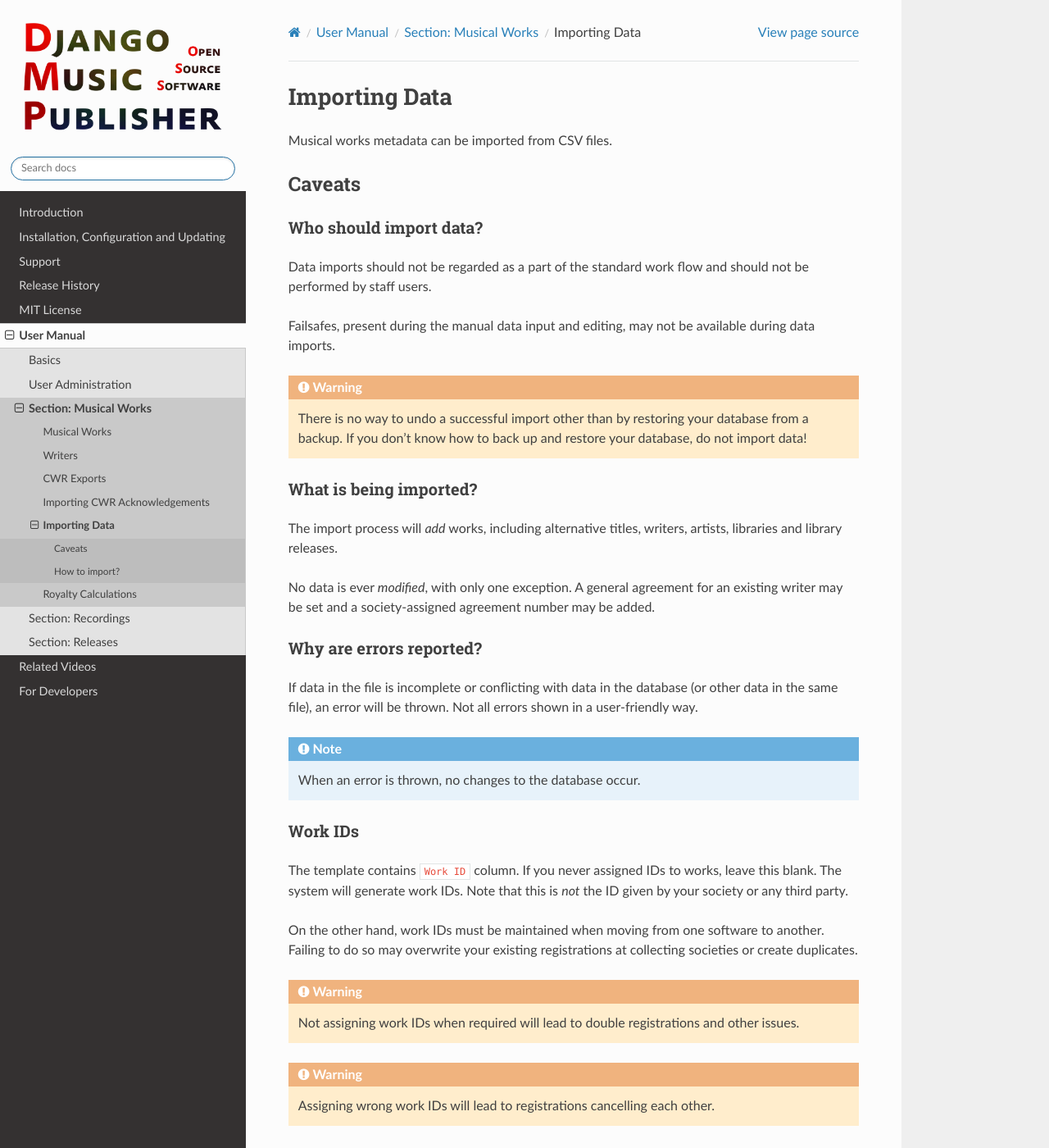
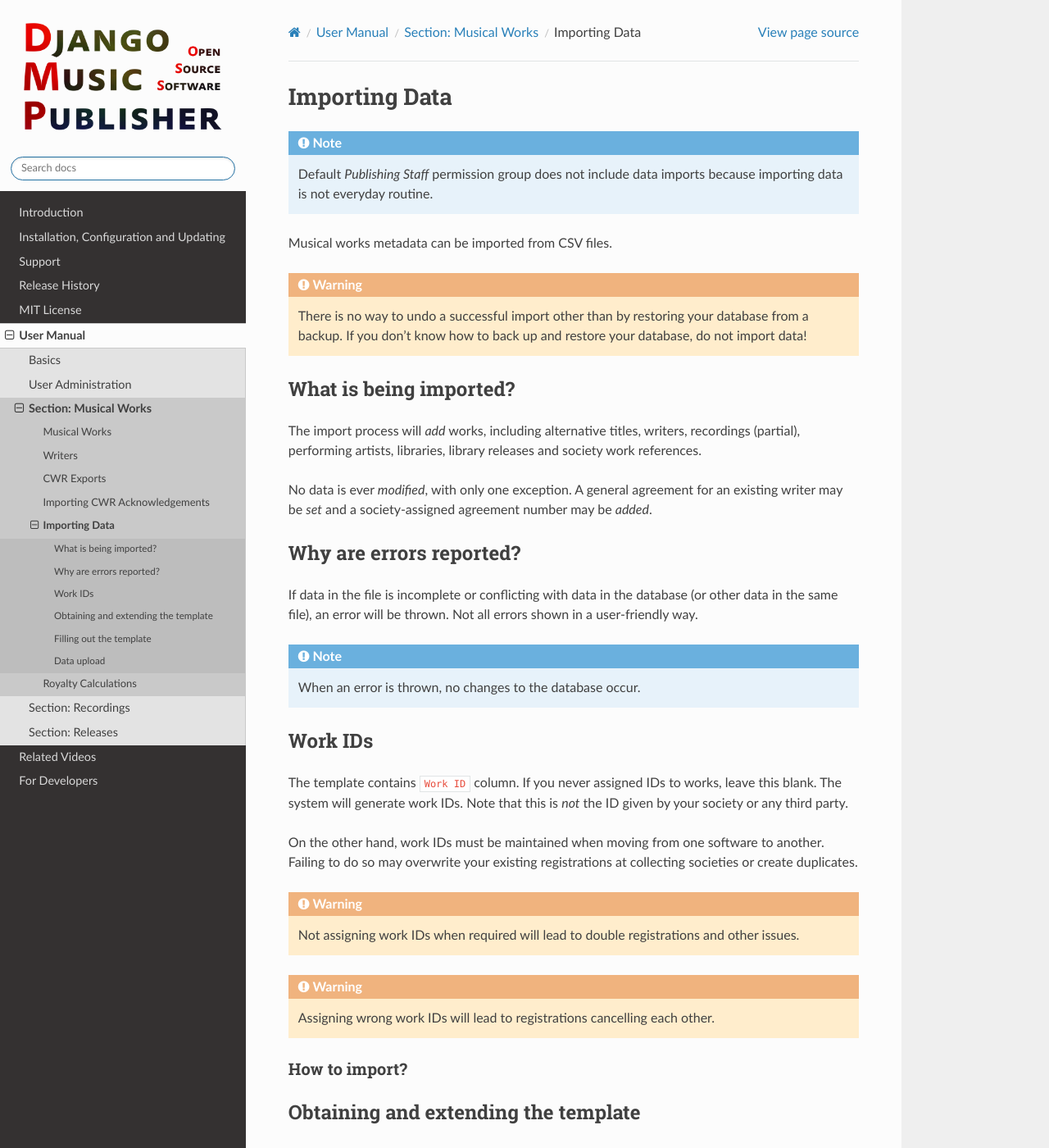
Before and after one commit to matijakolaric-com/django-music-publisher, a Sphinx documentation site: the page built from docs/manual_dataimport.rst, in a window 1280 px wide and 1400 px high. Shown: the whole window at 82% size. Built offline with Sphinx 7.4.7 and the Read the Docs theme 2.0.0, drawn with Linux system fonts in a browser that asks for light colours; some of the changed text lies outside the part shown.

Commit message:
Updated data import/export documentation

```diff
--- a/docs/manual_dataimport.rst
+++ b/docs/manual_dataimport.rst
@@ -1,29 +1,21 @@
 Importing Data
 ==============================
 
+.. note:: Default *Publishing Staff* permission group does not include data imports because importing data is not everyday routine.
+
 Musical works metadata can be imported from CSV files.
 
-Caveats
--------------------
+.. warning:: There is no way to undo a successful import other than by restoring your database from a backup. If you don't know how to back up and restore your database, do not import data!
 
-Who should import data?
-_______________________
-
-Data imports should not be regarded as a part of the standard work flow and should not be performed by
-staff users.
-
-Failsafes, present during the manual data input and editing, may not be available during data imports.
-
-.. warning:: There is no way to undo a successful import other than by restoring your database from a backup. If you don't know how to back up and restore your database, do not import data!
 
 What is being imported?
 _______________________
 
-The import process will *add* works, including alternative titles, writers, artists, libraries
-and library releases.
+The import process will *add* works, including alternative titles, writers, recordings (partial), performing artists,
+libraries, library releases and society work references.
 
 No data is ever *modified*, with only one exception. A general agreement for an existing writer may be
-set and a society-assigned agreement number may be added.
+*set* and a society-assigned agreement number may be *added*.
 
 Why are errors reported?
 _________________________
@@ -52,20 +44,20 @@
 Obtaining and extending the template
 __________________________________________________
 
-Download `CSV Template <work_import_template.csv>`_.
+Download the CSV template from the `Add Data Import` view.
 You can edit it in Excel or another spreadsheet tool.
 
-It contains 4 columns for alternative titles, as well as
-4 column sets for writers and 4 column sets for artists.
+It contains 6 columns for alternative titles, as well as
+6 column sets for writers, recordings and artists.
 
 For another writer column set, add all of:
-``Writer 5 Last``, ``Writer 5 First``, ``Writer 5 IPI``, ``Writer 5 PRO``, ``Writer 5 Role``,
-``Writer 5 Share``, ``Writer 5 Controlled``, ``Writer 5 SAAN``.
+``Writer 7 Last``, ``Writer 7 First``, ``Writer 7 IPI``, ``Writer 7 PRO``, ``Writer 7 Role``,
+``Writer 7 Share``, ``Writer 7 Controlled``, ``Writer 7 SAAN``.
 
-You can add as many writer-, artist- and alternative-title-sets as you require. Just keep incrementing
+You can add as many writer-, recording-, artist- and alternative-title-sets as you require. Just keep incrementing
 the counter.
 
-Note that this file has the same form as CSV exports, described in :ref:`exporting_csv`.
+Note that this file has a subset of columns described in :ref:`exporting_csv`.
 
 Filling out the template
 ______________________________
```
Also changed, not shown: docs/manual_work.rst (+2 -5 lines).
